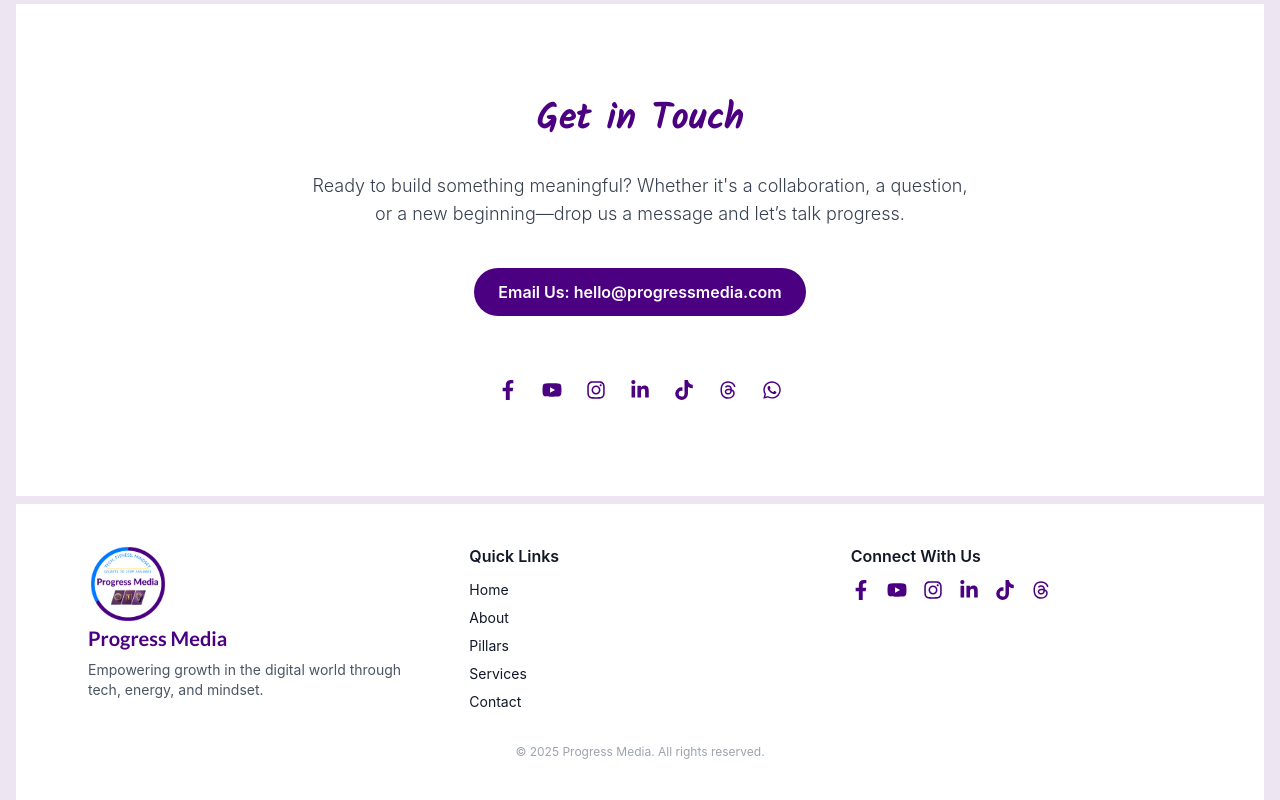
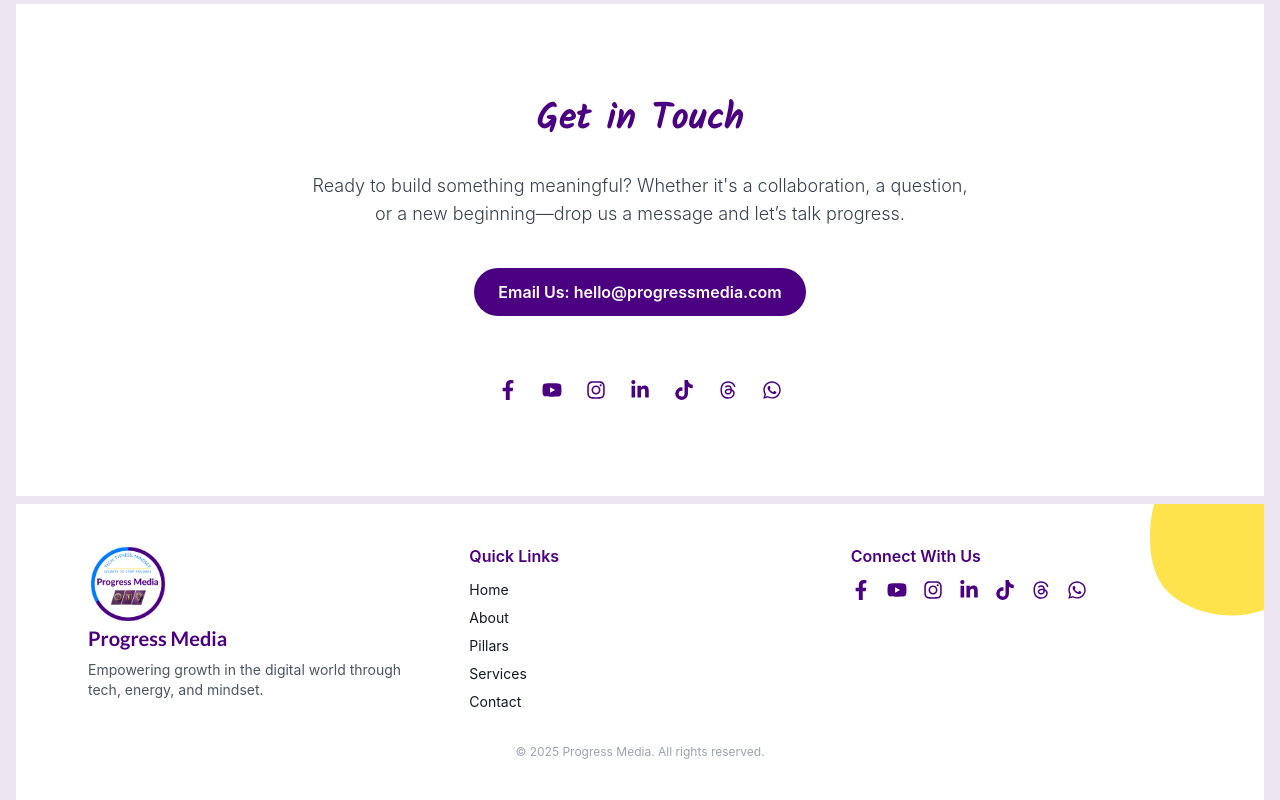
Before and after one commit to raoof-progressmedia/progressMedia, a Next.js app: page / in a window 1280 px wide. Shown: the part 3138-3938 px from the top of the page. Built offline with nearby package versions, Linux system fonts and the light colour scheme.

Commit message:
3 task left

```diff
--- a/src/components/Footer.js
+++ b/src/components/Footer.js
@@ -1,4 +1,4 @@
-import { FaFacebookF, FaYoutube, FaInstagram, FaLinkedinIn, FaTiktok } from "react-icons/fa";
+import { FaFacebookF, FaYoutube, FaInstagram, FaLinkedinIn, FaTiktok,FaWhatsapp } from "react-icons/fa";
 import { RiThreadsFill } from "react-icons/ri";
 
 export default function Footer() {
@@ -9,6 +9,7 @@ export default function Footer() {
         { icon: <FaLinkedinIn />, href: "https://linkedin.com" },
         { icon: <FaTiktok />, href: "https://tiktok.com" },
         { icon: <RiThreadsFill />, href: "https://threads.net" },
+        { icon: <FaWhatsapp />, href: "https://wa.me/923001234567" }
     ];
 
     const navLinks = [
@@ -20,7 +21,19 @@ export default function Footer() {
     ];
 
     return (
-        <footer className="bg-white text-dark py-10">
+        <footer className="relative bg-white text-dark py-10">
+              {/* Background Decorative SVGs */}
+      <div className="absolute inset-0 z-1 pointer-events-none overflow-hidden">
+        {/* Top-left abstract blob */}
+        <svg className="absolute top-[-100px] right-[-100px] w-[250px]" viewBox="0 0 200 200">
+          <path
+            fill="#ffe34c"
+            d="M43.5,-64.6C54.2,-55.5,61.7,-43.6,66.3,-30.9C70.9,-18.2,72.5,-4.6,70.1,7.7C67.7,20.1,61.3,31.2,52.4,41.2C43.5,51.2,32,60.1,19.1,64.9C6.1,69.7,-8.3,70.4,-22.8,67.4C-37.3,64.3,-51.8,57.4,-60.3,46.4C-68.8,35.4,-71.3,20.4,-71.2,5.5C-71.1,-9.4,-68.4,-24.3,-60.4,-35.9C-52.3,-47.4,-38.8,-55.6,-25.2,-63.3C-11.7,-70.9,2,-78,15.8,-75.1C29.5,-72.2,43.5,-59.7,43.5,-64.6Z"
+            transform="translate(100 100)"
+          />
+        </svg>
+      </div>
+
             <div className="max-w-6xl mx-auto px-6 grid md:grid-cols-3 gap-10">
                 <div>
                 <img
@@ -35,7 +48,7 @@ export default function Footer() {
                 </div>
 
                 <div>
-                    <h5 className="font-semibold mb-3">Quick Links</h5>
+                    <h5 className="font-semibold mb-3 text-primary">Quick Links</h5>
                     <ul className="space-y-2 text-sm">
                         {navLinks.map((link, idx) => (
                             <li key={idx}>
@@ -49,7 +62,7 @@ export default function Footer() {
 
                 <div>
 
-                    <h5 className="font-semibold mb-3">Connect With Us</h5>
+                    <h5 className="font-semibold mb-3 text-primary">Connect With Us</h5>
                     <div className="flex gap-4 text-xl text-primary">
                         {socialLinks.map((social, idx) => (
                             <a
--- a/src/components/Navbar.js
+++ b/src/components/Navbar.js
@@ -1,7 +1,7 @@
 import { useState } from "react";
 import { motion, AnimatePresence } from "framer-motion";
 import { HiOutlineMenuAlt3, HiOutlineX } from "react-icons/hi";
-import { FaFacebookF, FaYoutube, FaInstagram, FaLinkedinIn, FaTiktok } from "react-icons/fa";
+import { FaFacebookF, FaYoutube, FaInstagram, FaLinkedinIn, FaTiktok, FaWhatsapp } from "react-icons/fa";
 import { RiThreadsFill } from "react-icons/ri";
 import Image from "next/image";
 import Link from "next/link";
@@ -23,6 +23,7 @@ export default function Navbar() {
     { icon: <FaLinkedinIn />, href: "https://linkedin.com" },
     { icon: <FaTiktok />, href: "https://tiktok.com" },
     { icon: <RiThreadsFill />, href: "https://threads.net" },
+    { icon: <FaWhatsapp />, href: "https://wa.me/923001234567" }
   ];
 
   return (
@@ -93,6 +94,7 @@ export default function Navbar() {
           >
             {navItems.map((item) => (
               <Link
+              onClick={() => setIsOpen(false)}
                 key={item.href}
                 href={item.href}
                 className="block py-2 text-dark hover:text-primary transition font-medium"
--- a/src/styles/globals.css
+++ b/src/styles/globals.css
@@ -1,6 +1,11 @@
 @tailwind base;
 @tailwind components;
 @tailwind utilities;
+
+/* styles/globals.css */
+html {
+  scroll-behavior: smooth;
+}
 
 body {
   font-family: 'Inter', sans-serif;
```
